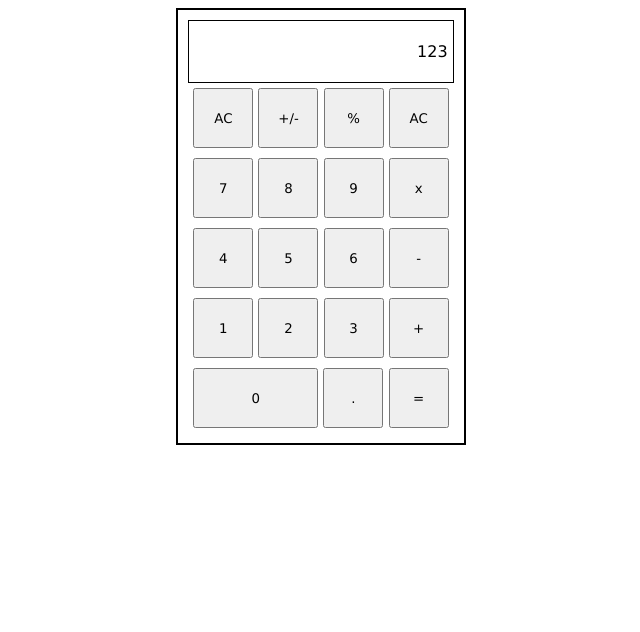
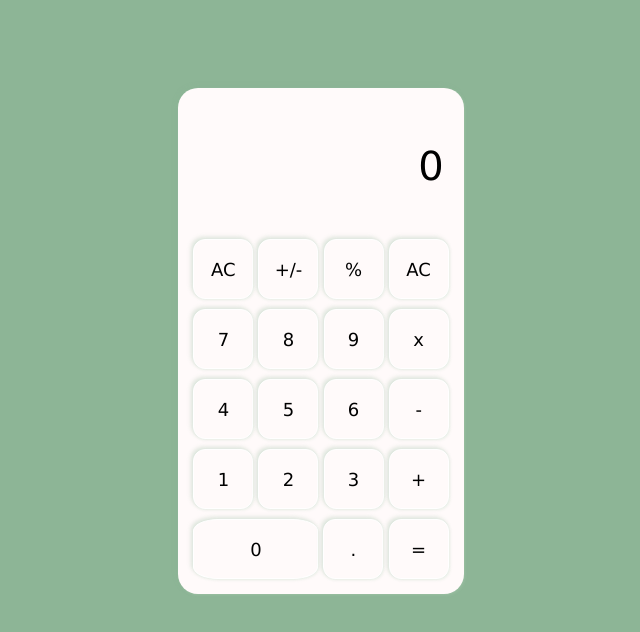
Before and after one commit to Miftakhunnurudin/miftakhunnurudin.github.io, a plain HTML site: page index.html in a window 1280 px wide. Shown: the whole page, without its empty margins (319-959 px from the left). Drawn offline with Linux system fonts and the light colour scheme.

Commit message:
adding style neomorph

```diff
--- a/index.html
+++ b/index.html
@@ -9,7 +9,7 @@
 <body>
     <div class="container-kalkulator">
         <div class="container-hasil">
-            <p>123</p>
+            <p id="hasil">0</p>
         </div>
         <div class="row1">
             <button id="pad-ac">AC</button>
--- a/style.css
+++ b/style.css
@@ -1,24 +1,32 @@
+body {
+    background-color: #8db596;
+}
 .container-kalkulator {
     height: fit-content;
     width: fit-content;
     margin: auto;
     padding: 10px;
-    border: 2px solid black;
+    /* border: 2px solid black; */
+    margin-top: 7%;
+    background-color: snow;
+    border-radius: 20px;
+    box-shadow: 1px 1px 3px #b8d6bf4d,-2px -2px 4px #8db5964b;
 }
 
 .container-hasil {
     width: auto;
-    /* height: 50px; */
-    border: 1px solid black;
-    /* margin-bottom: 5px; */
+    /* border: 1px solid black; */
+
 }
 * {
     font-family: Verdana, Geneva, Tahoma, sans-serif;
+    font-weight: 580;
 }
 .container-hasil p {
-    font-family: Verdana, Geneva, Tahoma, sans-serif;
     text-align: right;
     padding: 5px;
+    padding-right: 10px;
+    font-size: 40px;
 }
 
 .row1, .row2, .row3, .row4, .row5 {
@@ -35,6 +43,11 @@
     display: inline-block;
     width: 60px;
     height: 60px;
+    border: 1px solid white;
+    border-radius: 20%;
+    font-size: large;
+    box-shadow: 1px 1px 3px #b8d6bf4d,-2px -2px 4px #8db5964b;
+    background-color: snow;
 }
 #pad-0 {
     width: 125px;
```
